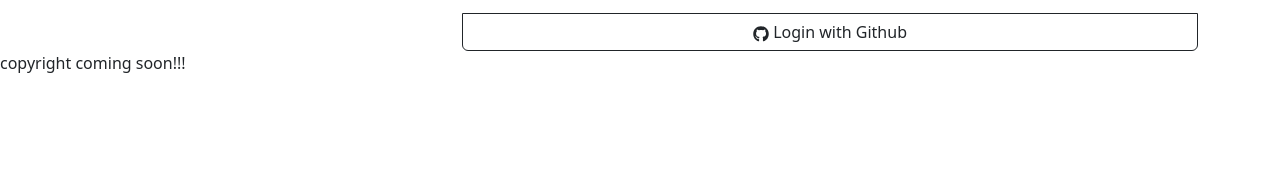
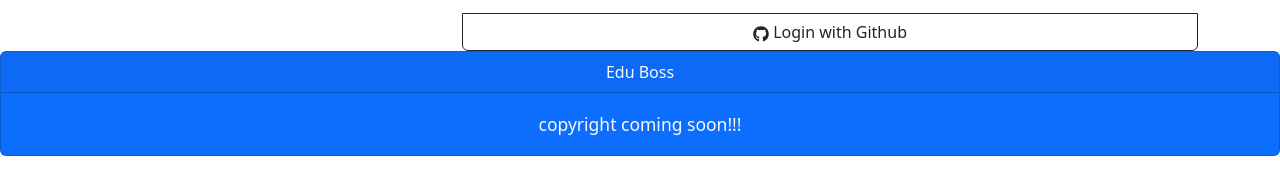
Before and after one commit to Anny27-pixel/learning-platform-edu-boss-_client, a React (Create React App) app: page /signup in a window 1280 px wide. Shown: the part 559-754 px from the top of the page. Built offline with nearby package versions, Linux system fonts and the light colour scheme; no server answers.

Commit message:
footer added

```diff
--- a/src/Pages/Shared/Footer/Footer.js
+++ b/src/Pages/Shared/Footer/Footer.js
@@ -1,10 +1,18 @@
 import React from 'react';
 
+import Card from 'react-bootstrap/Card';
 const Footer = () => {
     return (
-        <div>
-            <p>copyright coming soon!!!</p>
-        </div>
+        <Card className='bg-primary text-light'>
+            <Card.Header className='text-center'>Edu Boss</Card.Header>
+            <Card.Body>
+                <blockquote className="blockquote mb-0 text-center">
+                    <p>
+                        <small>copyright coming soon!!!</small>
+                    </p>
+                </blockquote>
+            </Card.Body>
+        </Card>
     );
 };
 
```
